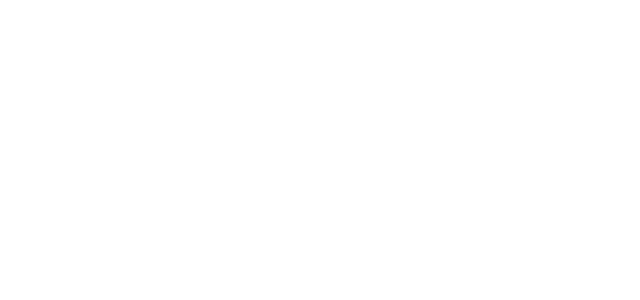
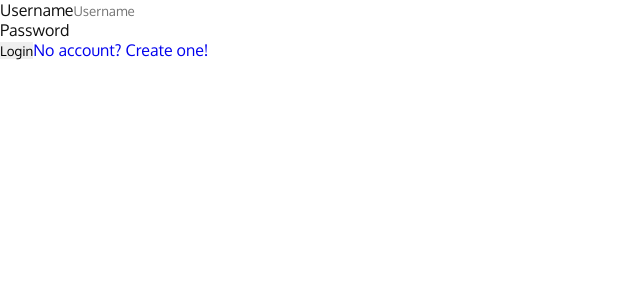
Before and after one commit to llfalcao/odinbook, a React (Create React App) app in the folder src/client/: page /odinbook/login in a window 1280 px wide. Before the commit this address had no page. Shown: the top 300 px of the page, without its empty margins (0-640 px from the left). Built offline with nearby package versions, Linux system fonts and the light colour scheme.

Commit message:
Create login page

```diff
--- a/src/client/src/index.js
+++ b/src/client/src/index.js
@@ -9,6 +9,7 @@
 import './styles/main.css';
 import App from './App';
 import LandingPage from './views/LandingPage';
+import Login from './views/Login';
 
 render(
   <React.StrictMode>
@@ -18,6 +19,7 @@
         <Route path="/odinbook" element={<App />}>
           <Route index element={<LandingPage />} />
         </Route>
+        <Route path="/odinbook/login" element={<Login />} />
       </Routes>
     </BrowserRouter>
   </React.StrictMode>,
--- a/src/client/src/views/LandingPage.jsx
+++ b/src/client/src/views/LandingPage.jsx
@@ -12,9 +12,11 @@
         <h1 className="landing__headline">
           Connect with friends and the world around you on Odinbook.
         </h1>
-        <button type="button" className="landing__cta">
-          Sign in
-        </button>
+        <Link to="/odinbook/login">
+          <button type="button" className="landing__cta">
+            Sign in
+          </button>
+        </Link>
       </main>
     </div>
   );
--- /dev/null
+++ b/src/client/src/views/Login.jsx
@@ -0,0 +1,29 @@
+import { Link } from 'react-router-dom';
+
+function Login() {
+  return (
+    <div>
+      <form>
+        <div>
+          <label htmlFor="username">Username</label>
+          <input
+            id="username"
+            name="username"
+            type="text"
+            placeholder="Username"
+          />
+        </div>
+
+        <div>
+          <label htmlFor="password">Password</label>
+          <input id="password" name="password" type="password" />
+        </div>
+
+        <button type="button">Login</button>
+        <Link to="/odinbook/signup">No account? Create one!</Link>
+      </form>
+    </div>
+  );
+}
+
+export default Login;
```
